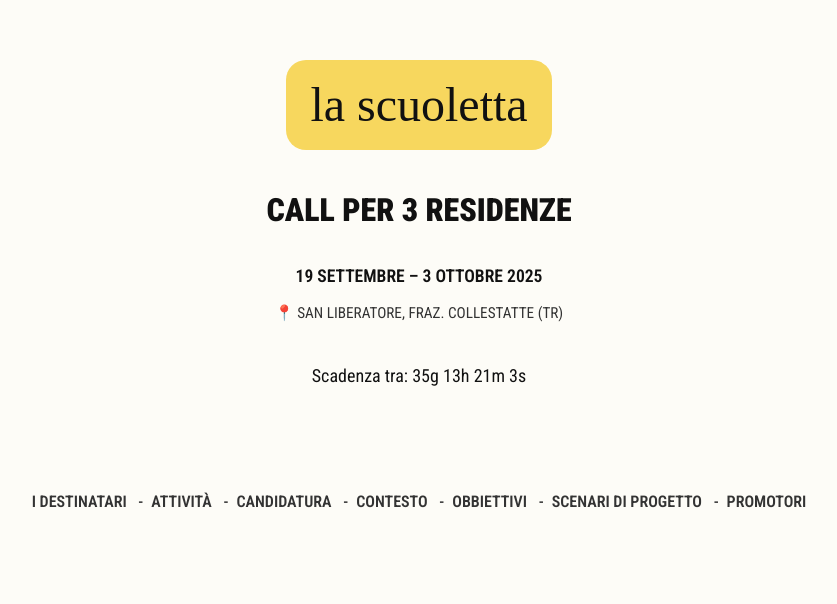
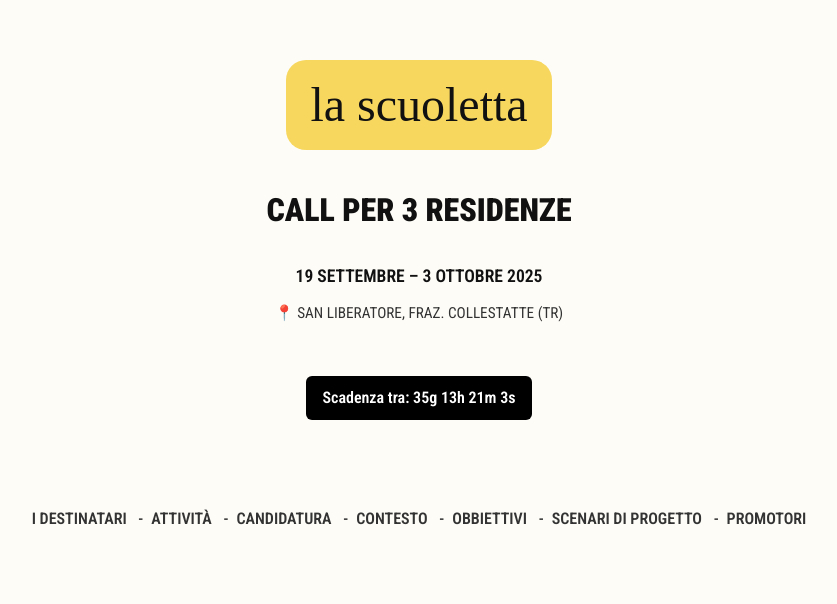
Before and after one commit to kiracolci/Lascuoletta, a React (Vite) app: page / in a window 1280 px wide. Shown: the part 196-800 px from the top of the page, without its empty margins (221-1058 px from the left). Built offline with nearby package versions, Linux system fonts and the light colour scheme; a web font is replaced by a local one.

Commit message:
Update section text / fix styles

```diff
--- a/src/App.css
+++ b/src/App.css
@@ -50,7 +50,7 @@ nav {
   color: #333;
   font-size: 1rem;
   font-weight: 500;
-  margin-top: 6rem;
+  margin-top: 5.3rem;
   text-align: center;
 }
 
@@ -318,3 +318,18 @@ nav a:hover {
 html {
   scroll-behavior: smooth;
 }
+
+.countdown {
+  margin-top: 1rem;
+  background-color: #000;
+  padding: 0.5rem 1rem;
+  border-radius: 6px;
+  display: inline-block;
+}
+
+.countdown-text {
+  color: #fff;
+  font-weight: 600;
+  font-size: 1rem;
+  margin: 0;
+}
```
